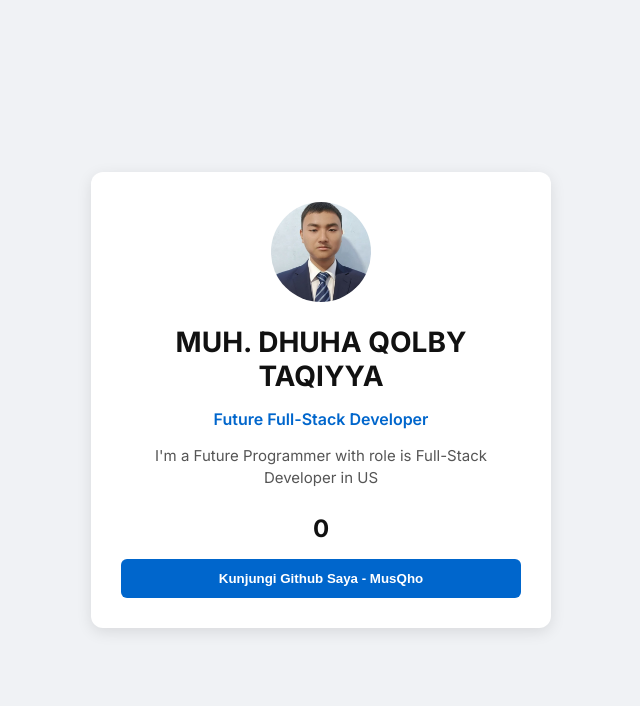
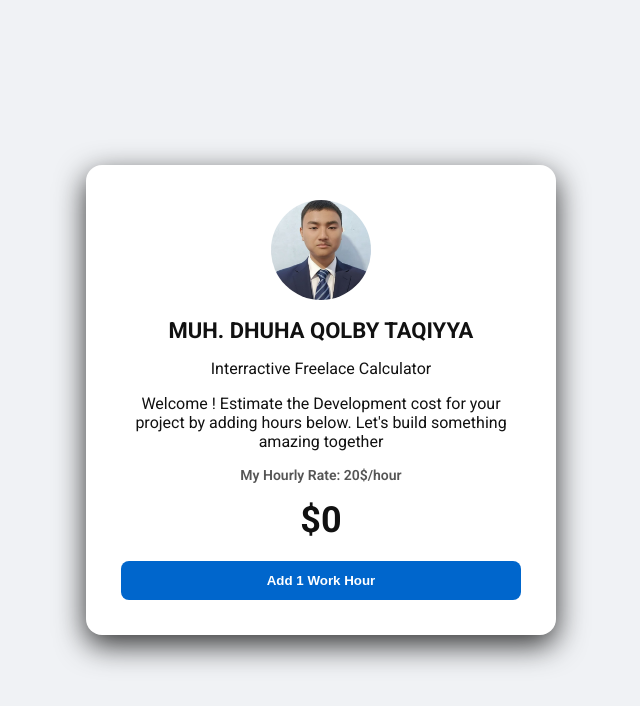
Before and after one commit to MusQho/Belajar-IT-PraKuliah, a plain HTML site: page index.html in a window 1280 px wide. Shown: the whole page, without its empty margins (319-959 px from the left). Drawn offline with Linux system fonts and the light colour scheme.

Commit message:
Complete Milestone 1: Interactive Freelance Rate Calculator Project

```diff
--- a/Project week 1-2/style.css
+++ /dev/null
@@ -1,72 +0,0 @@
-:root {
-    --bg-page: #f0f2f5;
-    --bg-card: #ffffff;
-    --text-main: #111111;
-    --text-sub: #555555;
-    --primary: #0066cc;
-    --primary-hover: #0052a3;
-}
-
-body {
-    font-family: "Roboto", sans-serif;
-    background-color: var(--bg-page);
-    color: var(--text-main);
-    display: flex;
-    flex-direction: column;
-    justify-content: center;
-    align-items: center;
-    height: 100vh;
-    margin: 0;
-}
-
-.profile-card {
-    background-color: var(--bg-card);
-    padding: 35px;
-    border-radius: 16px;
-    max-width: 400px;
-    box-shadow: 0 10px 30px rgba(0, 0, 0, 0.8);
-    text-align: center;
-}
-
-.avatar {
-    width: 100px;
-    height: 100px;
-    border-radius: 50%;
-    object-fit: cover;
-}
-
-.name {
-    font-size:22px;
-    font-weight: 700;
-    margin-bottom: 6px;
-}
-
-.rate {
-    font-size: 14px;
-    font-weight: 600;
-    color: var(--text-sub);
-    margin-bottom: 16px;
-}
-
-.counter-style {
-    font-size: 36px;
-    font-weight: 700;
-    color: var(--text-main);
-    margin-bottom: 20px;
-}
-
-#countButton {
-    width: 100%;
-    background-color: var(--primary);
-    color: #ffffff;
-    font-weight: 700;
-    border-radius: 8px;
-    padding: 12px 24px;
-    cursor: pointer;
-    border: none;
-    transition: background-color 0.3s ease;
-}
-
-#countButton:hover {
-    background-color: var(--primary-hover);
-}
--- a/index.html
+++ b/index.html
@@ -4,37 +4,25 @@
 <head>
     <meta charset="UTF-8">
     <meta name="viewport" content="width=device-width, initial-scale=1.0">
-    <!-- mengambil font global dari google start -->
     <link rel="preconnect" href="https://fonts.googleapis.com">
     <link rel="preconnect" href="https://fonts.gstatic.com" crossorigin>
-    <link
-        href="https://fonts.googleapis.com/css2?family=Inter:ital,opsz,wght@0,14..32,100..900;1,14..32,100..900&display=swap"
-        rel="stylesheet">
-    <!-- mengambil font global dari google end -->
-
-    <!-- menghubungkan html dengan css pada file yang terpisah start-->
+    <link href="https://fonts.googleapis.com/css2?family=Inter:ital,opsz,wght@0,14..32,100..900;1,14..32,100..900&family=Roboto:ital,wght@0,100..900;1,100..900&display=swap" rel="stylesheet">
     <link rel="stylesheet" href="style.css">
-    <!-- menghubungkan html dengan css pada file yang terpisah end-->
-
-    <title>Portofolio - MusQho</title>
+    <title>Freelance Calculator - MusQho</title>
 </head>
 
 <body>
-    <!-- menggunakan semantic HTML <main> didalam body start -->
     <main class="profile-card">
-        <img src="picture.jpeg" alt="MusQho Profile Picture" class="avatar">
+        <img src="picture.jpeg" alt="MusQho Photo" class="avatar">
         <h1 class="name">MUH. DHUHA QOLBY TAQIYYA</h1>
-
-        <p class="role">Future Full-Stack Developer</p>
-        <p class="bio">I'm a Future Programmer with role is Full-Stack Developer in US</p>
-        <div id="counterTeks" class="counter-style">0</div>
-        <button id="tombolKontak">Kunjungi Github Saya - MusQho</button>
+        <p class="role">Interractive Freelace Calculator</p>
+        <p class="bio">Welcome ! Estimate the Development cost for your project by adding hours below. Let's build something amazing
+            together</p>
+        <p class="rate">My Hourly Rate: 20$/hour</p>
+        <div class="counter-style" id="totalCost">$0</div>
+        <button id="countButton">Add 1 Work Hour</button>
     </main>
-    <!-- menggunakan semantic HTML <main> didalam body end -->
-
-    <!-- menghubungkan HTML dengan javascript pada file terpisah start -->
-     <script src="script.js"></script>
-    <!-- menghubungkan HTML dengan javascript pada file terpisah end -->
+    <script src="script.js"></script>
 </body>
 
 </html>
--- a/script.js
+++ b/script.js
@@ -1,26 +1,16 @@
-// select elements by Id
-const tombol = document.getElementById ("tombolKontak");
+let workHours = 0;
+const hourlyRate = 20;
 
+const button = document.getElementById("countButton");
+const cost = document.getElementById("totalCost");
 
-// const creates a variable whose value cannot be changed later
-const nameDeveloper = "MUH. DHUHA QOLBY TAQIYYA";
-// let crates a variable whose value can be change later
-let clickCount = 0;
-let isReadyForUS = true;
-const elementText = document.getElementById ("counterTeks");
-
-
-// add a click event listener to the button
-tombol.addEventListener("click", function(){
-    // Increament (++) : increases clickCount by 1
-    clickCount++
-    // conditional check: if clicks are less than 3
-    if (clickCount < 3) {
-        // update the raw text content inside the HTML element
-        elementText.innerText = clickCount;
+button.addEventListener("click", function () {
+    workHours++
+    console.log(workHours)
+    const costTotal = workHours * hourlyRate
+    cost.innerText = "$" + costTotal
+    if (workHours > 4) {
+        //we use querySelctor because we have ( class=".profile-card" ) in HTML not a Id
+        document.querySelector(".profile-card").style.backgroundColor = "#e6f4ea"
     }
-    else {
-        // if condition above are false, redirect to link Github
-        window.location.href = "https://github.com/MusQho"
-    };
 });
--- a/style.css
+++ b/style.css
@@ -1,131 +1,72 @@
-/* --- mendeklarasikan variable dalam css dengan :root ---
-variable untuk background-color body
-variable untuk background-color card
-variable untuk warna text utama
-variable untuk warna text lainnya
-variable untuk warna utama
-variable unutk warna utama ketika disorot kursor*/
 :root {
- --bg-page: #f0f2f5 ;
- --bg-card: #ffffff ;
- --text-main: #111111;
- --text-sub: #555555;
- --primary: #0066cc;
- --primary-hover: #0052a3;
+    --bg-page: #f0f2f5;
+    --bg-card: #ffffff;
+    --text-main: #111111;
+    --text-sub: #555555;
+    --primary: #0066cc;
+    --primary-hover: #0052a3;
 }
 
-/* --- menghias semua elemnt yang ada di body --- */
-/* ganti font */
-/* ganti background */
-/* ganti warna font */
-/* mengakifkan komponen flexbox */
-/* mengarahkan flexbox secara vertikal(column) */
-/* menghimpit konten ketengah verikal(bila column) dan ketengah horizontal (bila row) */
-/* menghimpit konten kanan-kiri (bila column) dan atas-bawah (bila row) */
-/* tinggi halaman (100vh = menyesuaikan semua device panjang halaman) */
-/* mengatur jarak kosong dari luar border */
 body {
-    font-family: "Inter", sans-serif;
+    font-family: "Roboto", sans-serif;
     background-color: var(--bg-page);
     color: var(--text-main);
     display: flex;
+    flex-direction: column;
+    justify-content: center;
     align-items: center;
-    justify-content: center;
-    flex-direction: column;
     height: 100vh;
     margin: 0;
 }
 
-/* --- menghias foto */
-/* mengatur lebar
-mengatur tinggi
-mengatur lengkungan border
-menyesesuaikan ukuran gambar dalam kontainer */
+.profile-card {
+    background-color: var(--bg-card);
+    padding: 35px;
+    border-radius: 16px;
+    max-width: 400px;
+    box-shadow: 0 10px 30px rgba(0, 0, 0, 0.8);
+    text-align: center;
+}
+
 .avatar {
     width: 100px;
     height: 100px;
     border-radius: 50%;
-    object-fit:cover;
+    object-fit: cover;
 }
 
-/* --- menghias kartu nama --- */
-/* mengganiti background */
-/* mengtur jarak antara konten dengan border 12px */
-/* mengatur lengkungan border 12px */
-/* mengatur maksimal lebar */
-/* memberikan bayang bayang 4px(memberi bayangan dibawah konten) 15px(memberikan efek bayang halus rgba(0,0,0,0.1) */
-/* menengahkan konten pada main axis */
-.profile-card {
-    background-color: var(--bg-card);
-    padding: 30px;
-    border-radius: 12px;
-    max-width: 400px;
-    box-shadow: 0 4px 15px rgba(0, 0, 0, 0.1);
-    text-align: center;
+.name {
+    font-size:22px;
+    font-weight: 700;
+    margin-bottom: 6px;
 }
 
-/* --- menghias element h1 dengan class name ---*/
-/* warna font biru */
-/* jarak margin bagian bawah 10px */
-.name {
-    font-size: 28px;
-    color: var(--text-main);
-    margin-bottom: 8px;
-}
-
-/* --- menghias paragraf (role) */
-/* warna font  */
-/* ketebalan font 600/medium */
-/* jarak margin bagian bawah 16px */
-.role {
-    font-size: 16px;
-    color: var(--primary);
+.rate {
+    font-size: 14px;
     font-weight: 600;
+    color: var(--text-sub);
     margin-bottom: 16px;
 }
 
-/* --- menghias paragraf (bio) --- */
-/* ukuran font */
-/* warna font */
-/* jarak spasi baris font */
-/* jarak margin bagian bawah 24px */
-.bio {
-    font-size: 15px;
-    color: var(--text-sub);
-    line-height: 1.5;
-    margin-bottom: 24px;
+.counter-style {
+    font-size: 36px;
+    font-weight: 700;
+    color: var(--text-main);
+    margin-bottom: 20px;
 }
 
-/*--- menghias button ---*/
-/* warna background */
-/* warna teks putih */
-/* ketebalan font 600/medium */
-/* bingkai di nonaktifkan */
-/* jarak antara konten dengan border 12 px(atas-bawah) 14 px(kanan-kiri)*/
-/* radius dari border (agar sedikit bulat) 6px */
-/* bila cursor diarahkan ke button akan berubah menjadi kursor pointer */
-/* efek transisi (ease) apabila tombol disorot kursor akan berubah background warnanya */
-/* lebar tombol 100% */
-#tombolKontak {
+#countButton {
+    width: 100%;
     background-color: var(--primary);
     color: #ffffff;
-    font-weight: 600;
+    font-weight: 700;
+    border-radius: 8px;
+    padding: 12px 24px;
+    cursor: pointer;
     border: none;
-    padding: 12px 24px;
-    border-radius: 6px;
-    cursor: pointer;
-    transition: background-color 0.2 ease;
-    width: 100%;
+    transition: background-color 0.3s ease;
 }
 
-/* fungsi agar saat tombol disorot kursor berubah warna (hover)*/
-#tombolKontak:hover {
+#countButton:hover {
     background-color: var(--primary-hover);
 }
-
-.counter-style {
-    font-size: 24px;
-    color: var(--text-main);
-    font-weight: 700;
-    margin-bottom: 16px;
-}
```
Also changed, not shown: Project week 1-2/index.html (deleted, +0 -28 lines), Project week 1-2/script.js (deleted, +0 -16 lines), Project week 1-2/picture.jpeg (deleted).
